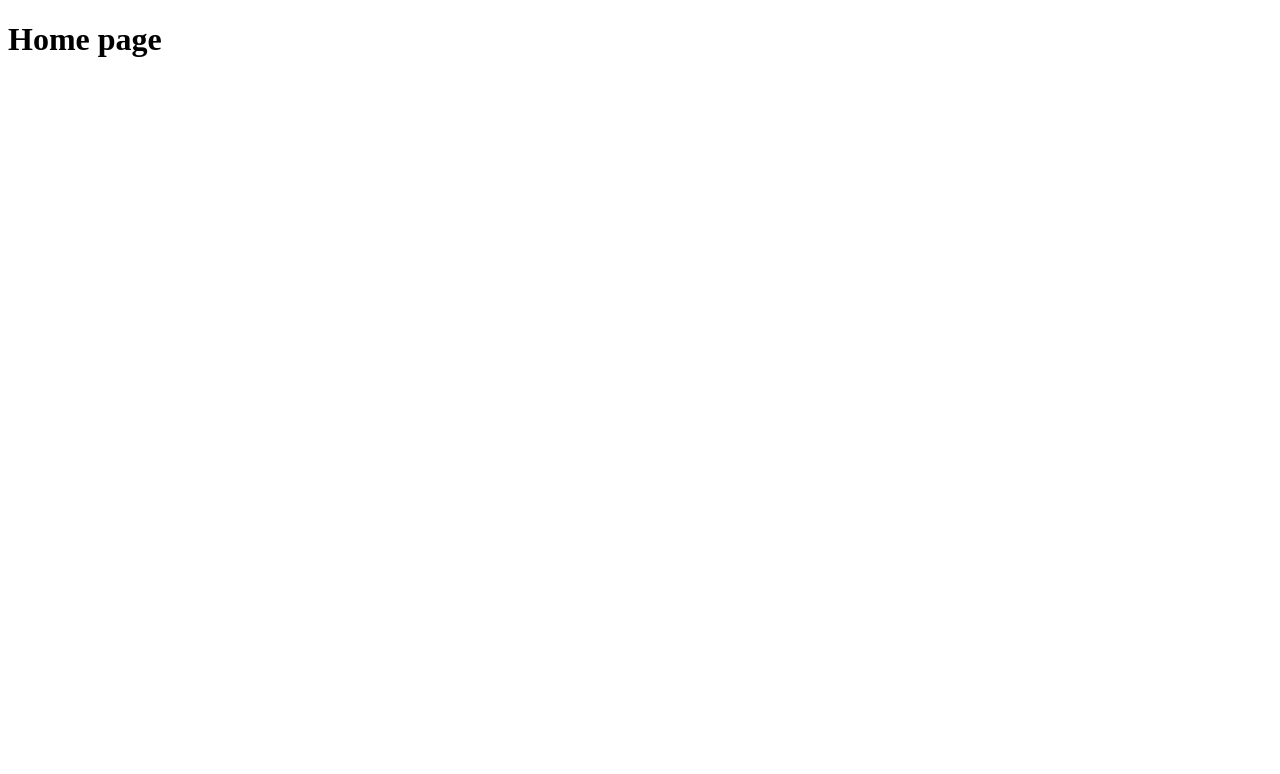
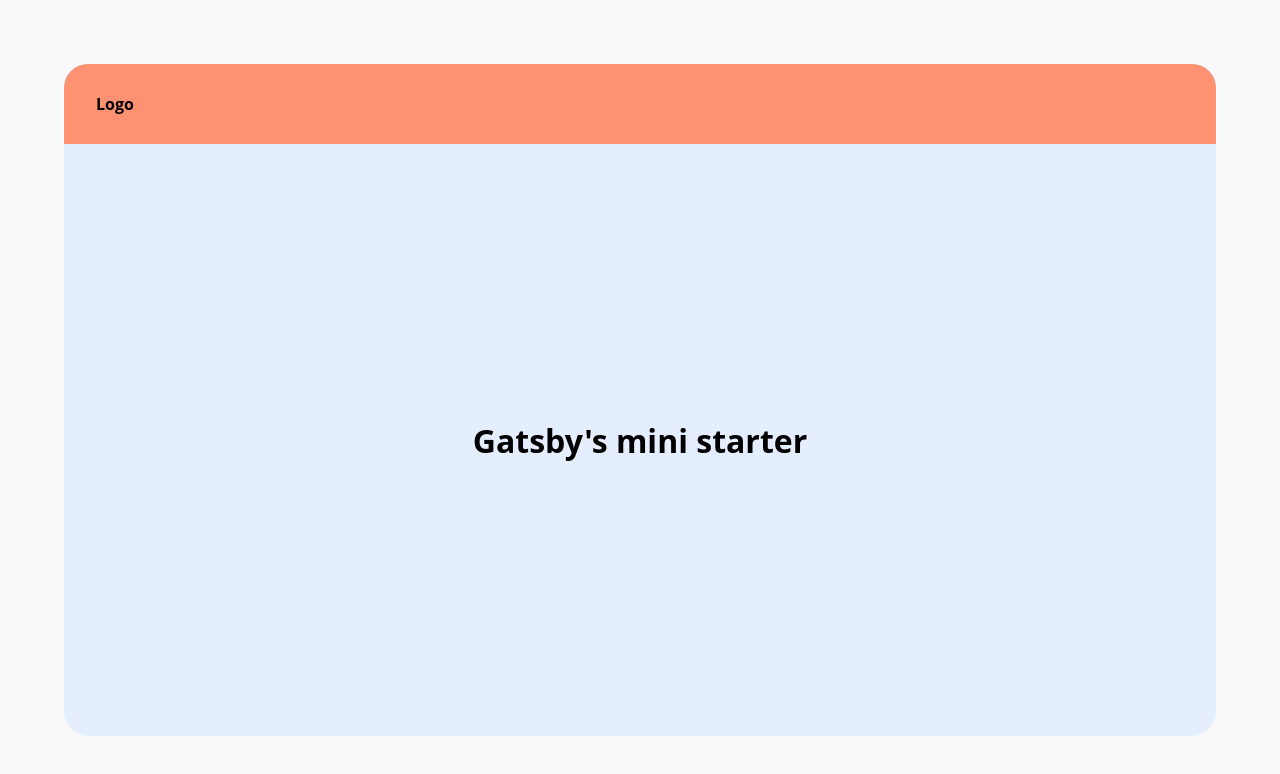
Before and after one commit to andriyl/gatsby-starter-mini, a Gatsby site: page / in a window 1280 px wide. Built offline with nearby package versions, Linux system fonts and the light colour scheme; Gatsby itself is replaced by a stand-in of ours.

Commit message:
Add styles

```diff
--- /dev/null
+++ b/gatsby-browser.js
@@ -0,0 +1 @@
+import './src/styles/main.css'
--- a/src/layout/index.js
+++ b/src/layout/index.js
@@ -22,6 +22,9 @@ const Layout = ({ children }) => {
       >
         <html lang='en' />
       </Helmet>
+	    <header>
+		    <span className="logo">Logo</span>
+	    </header>
       <main>{children}</main>
     </>
   )
--- a/src/pages/index.js
+++ b/src/pages/index.js
@@ -3,7 +3,7 @@ import Layout from '../layout'
 
 const IndexPage = () => (
   <Layout>
-    <h1>Home page</h1>
+    <h1>Gatsby's mini starter </h1>
   </Layout>
 )
 
--- /dev/null
+++ b/src/styles/main.css
@@ -0,0 +1,54 @@
+html,
+body,
+#___gatsby > div {
+  width: 100%;
+  height: 100%;
+}
+
+body {
+  font-family: 'Open Sans', Arial, sans-serif;
+  margin: 0;
+  display: flex;
+  justify-content: center;
+  align-items: center;
+  background: #f9f9f9;
+}
+
+#___gatsby {
+  width: 90vw;
+  height: 84vh;
+  background: #e5eefe;
+  border-radius: 24px;
+  display: flex;
+  align-items: center;
+  justify-content: center;
+}
+
+header {
+  display: flex;
+  height: 10vh;
+  min-height: 50px;
+  background: #fe9172;
+  width: 100%;
+  -webkit-border-top-left-radius: 24px;
+  -webkit-border-top-right-radius: 24px;
+  -moz-border-radius-topleft: 24px;
+  -moz-border-radius-topright: 24px;
+  border-top-left-radius: 24px;
+  border-top-right-radius: 24px;
+}
+
+.logo {
+  display: flex;
+  align-self: center;
+  padding: 0 2rem;
+  font-weight: 700;
+}
+
+main {
+  height: 74vh;
+  display: flex;
+  align-items: center;
+  justify-content: center;
+  align-self: center;
+}
```
